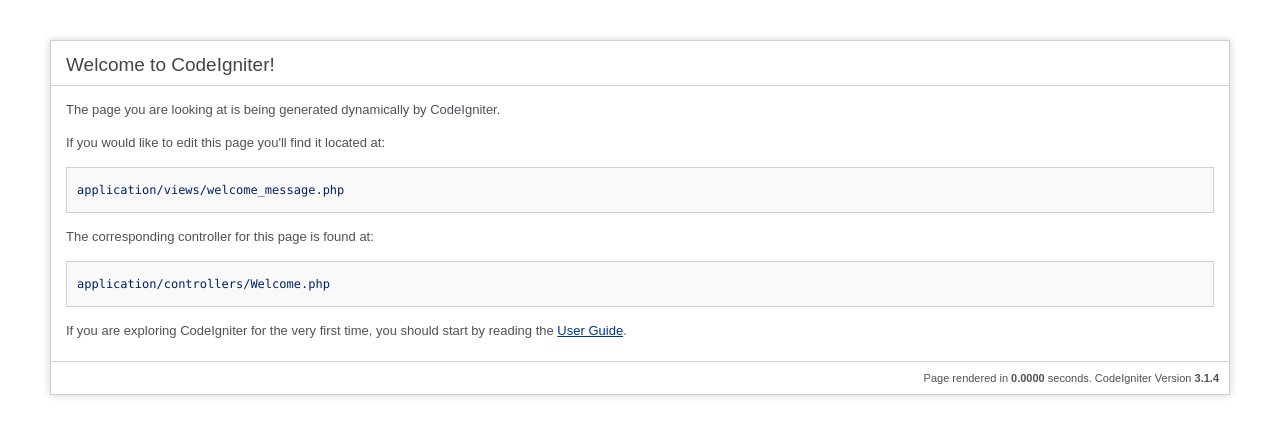
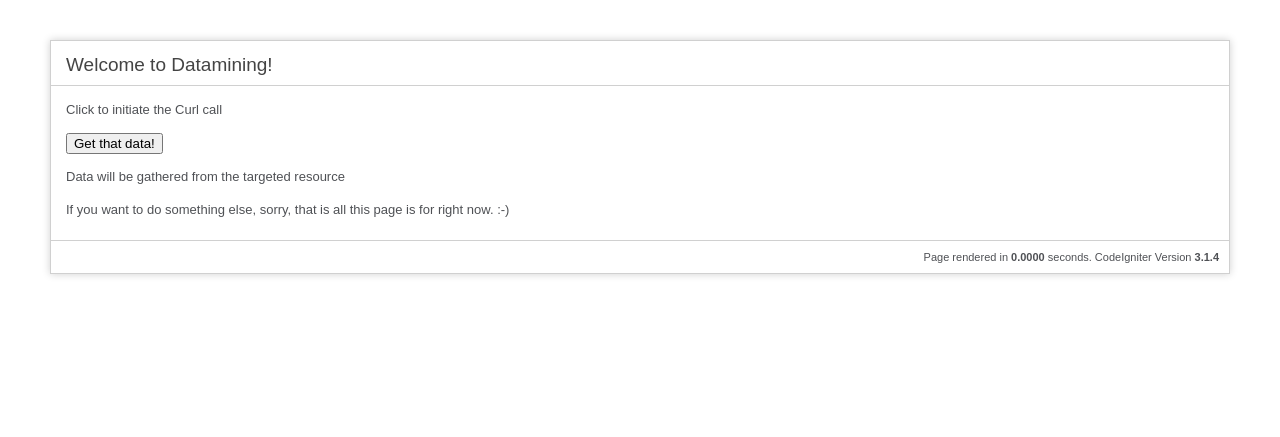
Before and after one commit to pbrooker/nbtest, a CodeIgniter app: the page made by application/views/welcome_message.php in a window 1280 px wide. Shown: the top 437 px of the page. Run offline with CodeIgniter, Linux system fonts and the light colour scheme.

Commit message:
started building the call for data

```diff
--- a/application/config/routes.php
+++ b/application/config/routes.php
@@ -49,6 +49,6 @@ defined('BASEPATH') OR exit('No direct script access allowed');
 | Examples:	my-controller/index	-> my_controller/index
 |		my-controller/my-method	-> my_controller/my_method
 */
-$route['default_controller'] = 'welcome';
+$route['default_controller'] = 'Gather';
 $route['404_override'] = '';
 $route['translate_uri_dashes'] = FALSE;
--- a/application/views/welcome_message.php
+++ b/application/views/welcome_message.php
@@ -4,7 +4,7 @@ defined('BASEPATH') OR exit('No direct script access allowed');
 <html lang="en">
 <head>
 	<meta charset="utf-8">
-	<title>Welcome to CodeIgniter</title>
+	<title>Welcome to Datamining</title>
 
 	<style type="text/css">
 
@@ -68,18 +68,18 @@ defined('BASEPATH') OR exit('No direct script access allowed');
 <body>
 
 <div id="container">
-	<h1>Welcome to CodeIgniter!</h1>
+	<h1>Welcome to Datamining!</h1>
 
 	<div id="body">
-		<p>The page you are looking at is being generated dynamically by CodeIgniter.</p>
+		<p>Click to initiate the Curl call</p>
 
-		<p>If you would like to edit this page you'll find it located at:</p>
-		<code>application/views/welcome_message.php</code>
+        <button type="button" class="btn btn-success"
+                onclick="<?php echo base_url()?>controller/Gather/gather">Get that data!</button>
 
-		<p>The corresponding controller for this page is found at:</p>
-		<code>application/controllers/Welcome.php</code>
+		<p>Data will be gathered from the targeted resource</p>
 
-		<p>If you are exploring CodeIgniter for the very first time, you should start by reading the <a href="user_guide/">User Guide</a>.</p>
+
+		<p>If you want to do something else, sorry, that is all this page is for right now. :-)</p>
 	</div>
 
 	<p class="footer">Page rendered in <strong>{elapsed_time}</strong> seconds. <?php echo  (ENVIRONMENT === 'development') ?  'CodeIgniter Version <strong>' . CI_VERSION . '</strong>' : '' ?></p>
```
Also changed, not shown: application/controllers/Gather.php (renamed from application/controllers/Welcome.php, +14 -1 lines).
